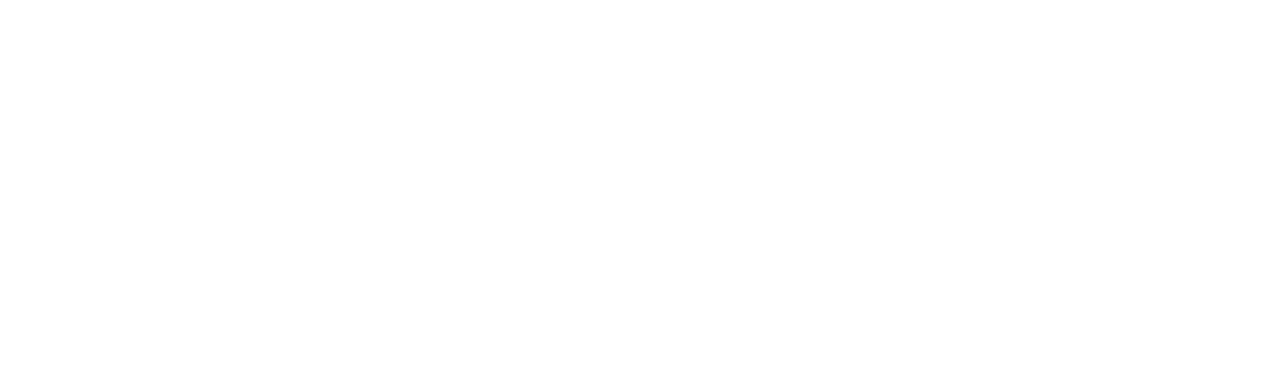
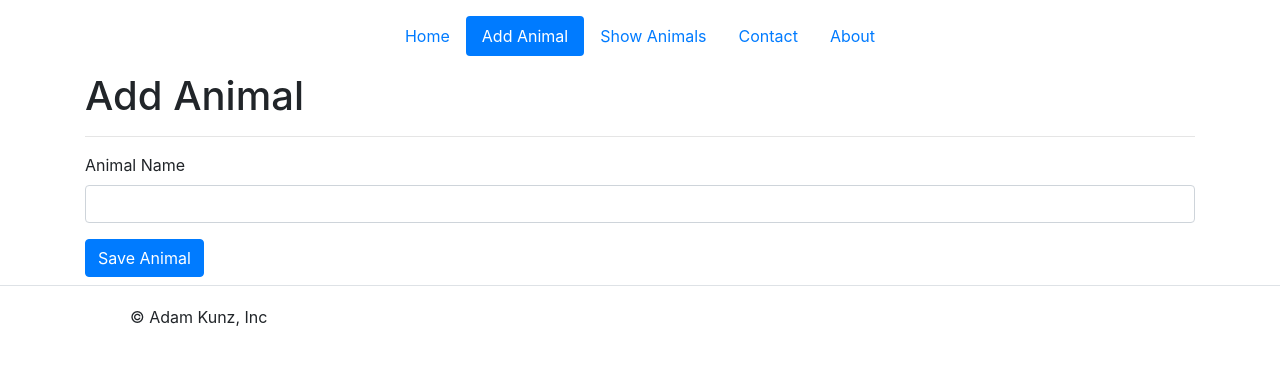
Before and after one commit to Anirudh100925140/INFT2202, a plain HTML site: page ice/client/add.html in a window 1280 px wide. Drawn offline with nearby package versions, Linux system fonts and the light colour scheme.

Commit message:
add page professors code
add page

```diff
--- a/ice/client/add.html
+++ b/ice/client/add.html
@@ -5,3 +5,66 @@
     Date: JAN 10TH
     Description: This is my index file.
 */ -->
+
+<!--
+Name: Cheng He
+Description: dom demo page
+-->
+<!DOCTYPE html>
+<html lang="en-us">
+  <head>
+    <title>INFT 2202</title>
+    <link rel="stylesheet" href="https://cdn.jsdelivr.net/npm/bootstrap@4.0.0/dist/css/bootstrap.min.css" integrity="sha384-Gn5384xqQ1aoWXA+058RXPxPg6fy4IWvTNh0E263XmFcJlSAwiGgFAW/dAiS6JXm" crossorigin="anonymous">
+    <link rel="stylesheet" href="https://cdnjs.cloudflare.com/ajax/libs/font-awesome/6.7.2/css/all.min.css" integrity="sha512-Evv84Mr4kqVGRNSgIGL/F/aIDqQb7xQ2vcrdIwxfjThSH8CSR7PBEakCr51Ck+w+/U6swU2Im1vVX0SVk9ABhg==" crossorigin="anonymous" referrerpolicy="no-referrer" />
+    <link rel="stylesheet" href="css/style.css">
+    <script defer src="https://cdn.jsdelivr.net/npm/bootstrap@5.0.2/dist/js/bootstrap.bundle.min.js" integrity="sha384-MrcW6ZMFYlzcLA8Nl+NtUVF0sA7MsXsP1UyJoMp4YLEuNSfAP+JcXn/tWtIaxVXM" crossorigin="anonymous"></script>
+    <script defer src="./app/animal.service.mock.js"></script>
+    <script defer src="./app/add.js"></script>
+  </head>
+  <body class="d-flex flex-column h-100">
+    <header class="d-flex justify-content-center py-3">
+      <ul class="nav nav-pills">
+        <li class="nav-item"><a href="index.html" class="nav-link">Home</a></li>
+        <li class="nav-item"><a href="add.html" class="nav-link active" aria-current="page">Add Animal</a></li>
+        <li class="nav-item"><a href="list.html" class="nav-link">Show Animals</a></li>
+        <li class="nav-item"><a href="contact.html" class="nav-link">Contact</a></li>
+        <li class="nav-item"><a href="about.html" class="nav-link">About</a></li>
+      </ul>
+    </header>
+    <main class="flex-shrink-0">
+        <div class="container">
+          <h1>Add Animal</h1>
+          <hr>
+          <form id="animal-form" method="POST">
+            <div class="mb-2">
+              <div class="mb-3">
+                <label for="name" class="form-label">Animal Name</label>
+                <input type="text" class="form-control" id="name" name="name">
+                <p class="text-danger d-none">currently hidden</p>
+              </div>
+
+              <div>
+                <button type="submit" class="btn btn-primary">Save Animal</button>
+              </div>
+            </div>
+          </form>
+        </div>
+      </main>
+    <footer class="d-flex flex-wrap justify-content-between align-items-center py-3 mt-auto border-top">
+      <div class="container">
+        <div class="col-md-4 d-flex align-items-center">
+          <a href="/" class="mb-3 me-2 mb-md-0 text-body-secondary text-decoration-none lh-1">
+            <svg class="bi" width="30" height="24"><use xlink:href="#bootstrap"></use></svg>
+          </a>
+          <span class="mb-3 mb-md-0 text-body-secondary">© <span id="copyrightYear"></span> Adam Kunz, Inc</span>
+        </div>
+
+        <ul class="nav col-md-4 justify-content-end list-unstyled d-flex">
+          <li class="ms-3"><a class="text-body-secondary" href="#"><svg class="bi" width="24" height="24"><use xlink:href="#twitter"></use></svg></a></li>
+          <li class="ms-3"><a class="text-body-secondary" href="#"><svg class="bi" width="24" height="24"><use xlink:href="#instagram"></use></svg></a></li>
+          <li class="ms-3"><a class="text-body-secondary" href="#"><svg class="bi" width="24" height="24"><use xlink:href="#facebook"></use></svg></a></li>
+        </ul>
+      </div>
+    </footer>
+  </body>
+</html>
```
